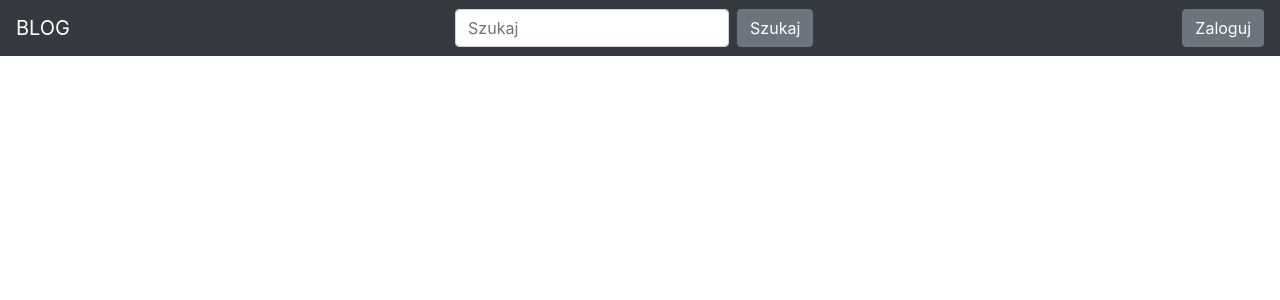
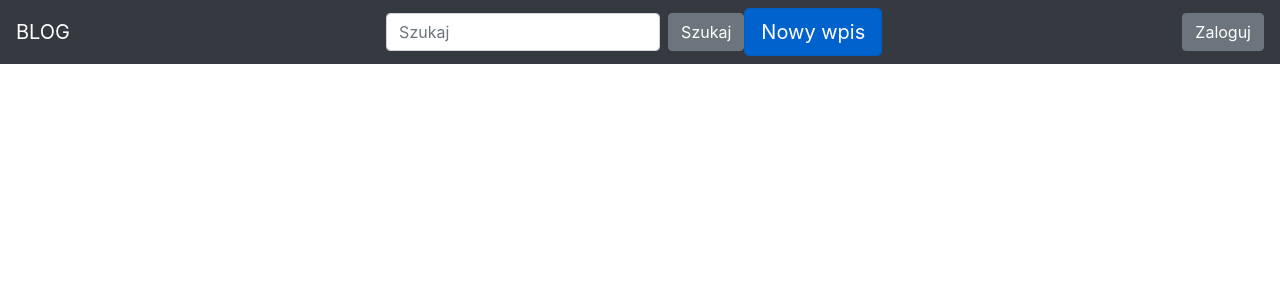
Before and after one commit to dorkry/Projekt_koncowy, a Flask app: page / in a window 1280 px wide. Shown: the top 300 px of the page. Run offline with Flask 2, Linux system fonts and the light colour scheme; data that the repository does not hold is empty; some libraries are stand-ins or nearby versions.

Commit message:
dodawanie wpisu

```diff
--- a/blog/templates/base.html
+++ b/blog/templates/base.html
@@ -30,6 +30,7 @@
             <button class="btn btn-secondary my-2 my-sm-0" type="submit">Szukaj</button>
           </form>
       </div>
+      <a href="/new-post/" class="btn btn-primary btn-lg active" role="button" aria-pressed="true" data-toggle="button">Nowy wpis</a>
       <div class="collapse navbar-collapse" id="navbarsExampleDefault">
         <ul class="navbar-nav mr-auto">
         </ul>
```
Also changed, not shown: requirements.txt (+6 -7 lines), library.db.
